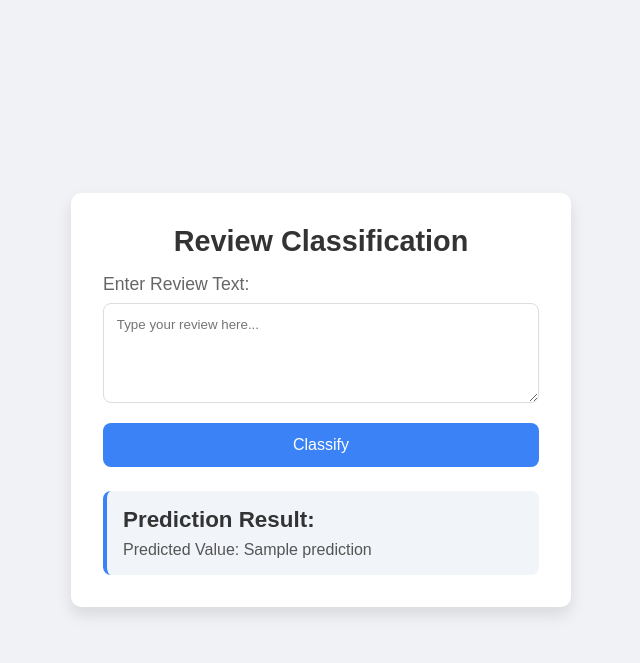
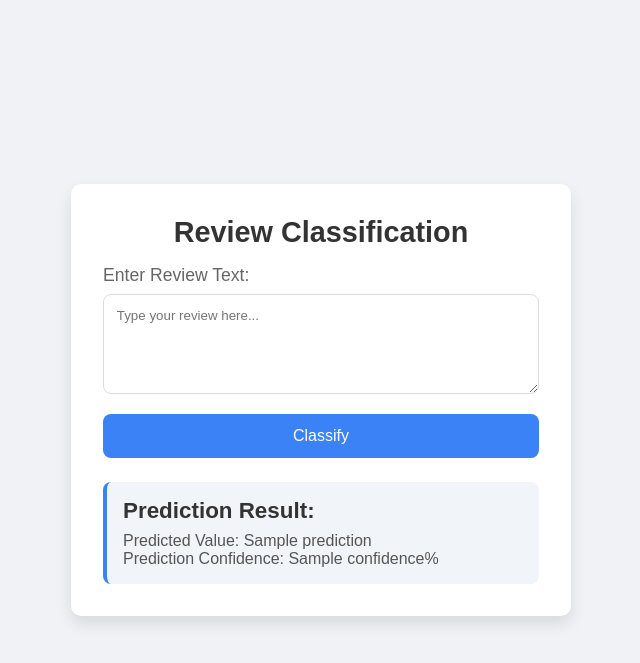
Before and after one commit to SreeHarshan/Review-classificatin-backend, a Flask app: template templates/index.html in a window 1280 px wide. Shown: the top 663 px of the page, without its empty margins (319-959 px from the left). Run offline with Flask 3, Linux system fonts and the light colour scheme; the template is opened without the code that fills it: most values are stand-ins (such as "Sample title", 1, 10 or a date in 2020).

Commit message:
Add confidence score calculation

```diff
--- a/classifier.py
+++ b/classifier.py
@@ -24,6 +24,6 @@ def predict(query):
         probs = logits.softmax(dim=-1)
 
     fake, real = probs.detach().cpu().flatten().numpy().tolist()
-    print(fake,real)
-
-    return "Real" if real>fake else "Fake"
+    confidence = max(fake, real) * 100
+    # print(f"Fake: {fake}, Real: {real}, Confidence: {confidence:.2f}%")
+    return "Real" if real > fake else "Fake", confidence
--- a/server.py
+++ b/server.py
@@ -10,9 +10,9 @@ app.config['CORS_HEADERS'] = 'Content-Type'
 def classify():
     if request.method == "POST":
         query = request.form.get("query")
-        output = clf.predict(query)
-        return render_template("index.html", query=query, prediction=output)
-    return render_template("index.html", query=None, prediction=None)
+        output,confidence_score = clf.predict(query)
+        return render_template("index.html", query=query, prediction=output, confidence=confidence_score)
+    return render_template("index.html", query=None, prediction=None, confidence=None)
 
 if __name__ == "__main__":
     app.run(debug=True)
--- a/templates/index.html
+++ b/templates/index.html
@@ -146,6 +146,7 @@
         <div class="result">
             <h2>Prediction Result:</h2>
             <p>Predicted Value: {{ prediction }}</p>
+            <p>Prediction Confidence: {{ confidence }}%</p>
         </div>
         {% endif %}
     </div>
```
